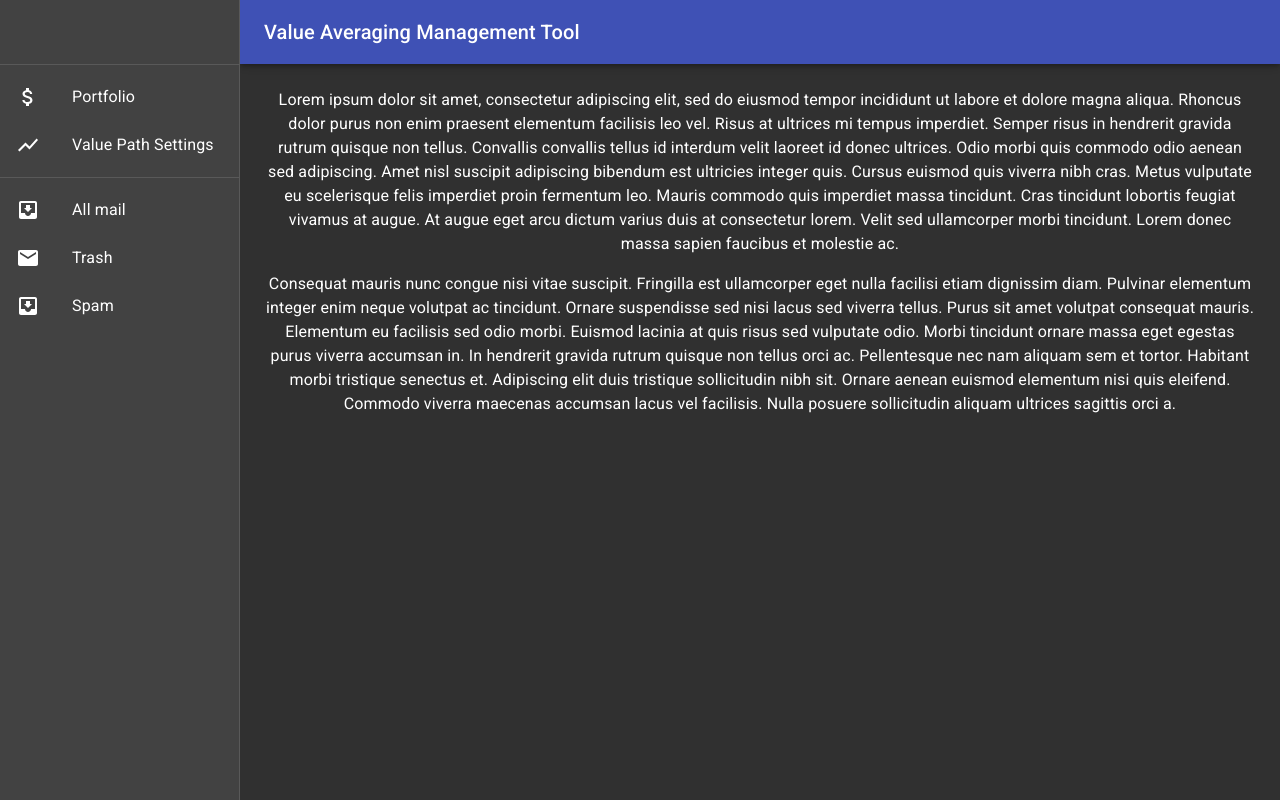
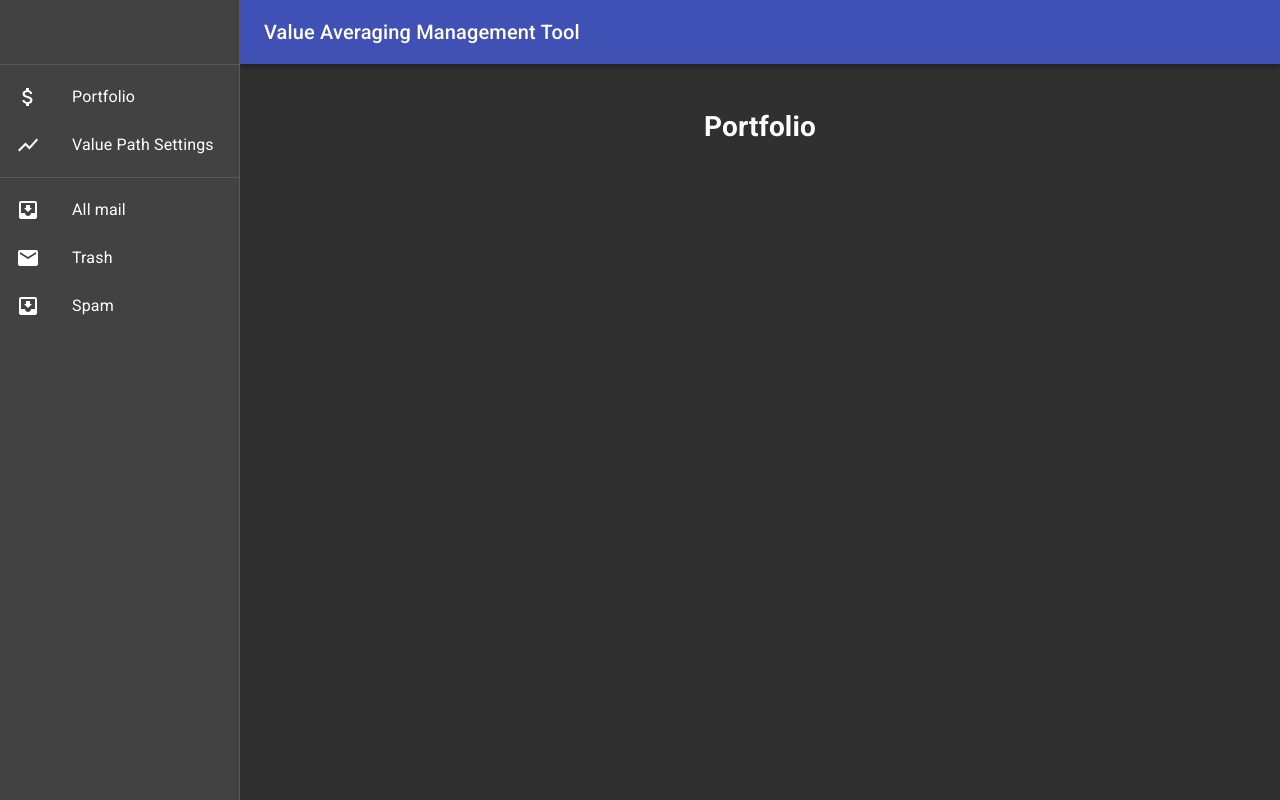
Before and after one commit to cjbeattie/ValueAveragingFinancialTool, a React (Create React App) app in the folder client/: page / in a window 1280 px wide. Built offline with nearby package versions, Linux system fonts and the light colour scheme.

Commit message:
Adding react-router-dom. Adding new ValuePath and Portfolio components. Getting links to route to those components. Buttons not setup yet.

```diff
--- a/client/package.json
+++ b/client/package.json
@@ -10,6 +10,7 @@
     "@testing-library/user-event": "^12.6.3",
     "react": "^17.0.1",
     "react-dom": "^17.0.1",
+    "react-router-dom": "^5.2.0",
     "react-scripts": "4.0.1",
     "react-swipeable-views": "^0.13.9",
     "web-vitals": "^0.2.4"
--- /dev/null
+++ b/client/src/components/Portfolio.js
@@ -0,0 +1,5 @@
+const Portfolio = () => {
+    return <h1>Portfolio</h1>
+}
+
+export default Portfolio;
--- a/client/src/components/ResponsiveDrawer.js
+++ b/client/src/components/ResponsiveDrawer.js
@@ -18,6 +18,9 @@ import ShowChartIcon from '@material-ui/icons/ShowChart';
 import Toolbar from '@material-ui/core/Toolbar';
 import Typography from '@material-ui/core/Typography';
 import { makeStyles, useTheme } from '@material-ui/core/styles';
+import { NavLink, Route, Switch } from "react-router-dom";
+import Portfolio from './Portfolio';
+import ValuePath from './ValuePath';
 
 const drawerWidth = 240;
 
@@ -150,7 +153,7 @@ function ResponsiveDrawer(props) {
             </nav>
             <main className={classes.content}>
                 <div className={classes.toolbar} />
-                <Typography paragraph>
+                {/* <Typography paragraph>
                     Lorem ipsum dolor sit amet, consectetur adipiscing elit, sed do eiusmod tempor incididunt
                     ut labore et dolore magna aliqua. Rhoncus dolor purus non enim praesent elementum
                     facilisis leo vel. Risus at ultrices mi tempus imperdiet. Semper risus in hendrerit
@@ -172,7 +175,12 @@ function ResponsiveDrawer(props) {
                     tortor. Habitant morbi tristique senectus et. Adipiscing elit duis tristique sollicitudin
                     nibh sit. Ornare aenean euismod elementum nisi quis eleifend. Commodo viverra maecenas
                     accumsan lacus vel facilisis. Nulla posuere sollicitudin aliquam ultrices sagittis orci a.
-                </Typography>
+                </Typography> */}
+                <Switch>
+                    <Route exact path="/"><Portfolio /></Route>
+                    <Route path="/valuepath"><ValuePath /></Route>
+                    <Route path="/portfolio"><Portfolio /></Route>
+                </Switch>
             </main>
         </div>
     );
--- /dev/null
+++ b/client/src/components/ValuePath.js
@@ -0,0 +1,5 @@
+const ValuePath = () => {
+    return <h1>Value Path</h1>
+}
+
+export default ValuePath;
--- a/client/src/index.js
+++ b/client/src/index.js
@@ -3,10 +3,13 @@ import ReactDOM from 'react-dom';
 import './index.css';
 import App from './App';
 import reportWebVitals from './reportWebVitals';
+import { BrowserRouter as Router } from "react-router-dom";
 
 ReactDOM.render(
   <React.StrictMode>
-    <App />
+    <Router>
+      <App />
+    </Router>
   </React.StrictMode>,
   document.getElementById('root')
 );
```
Also changed, not shown: 1 other file (tests, documents, lock files or other folders).
